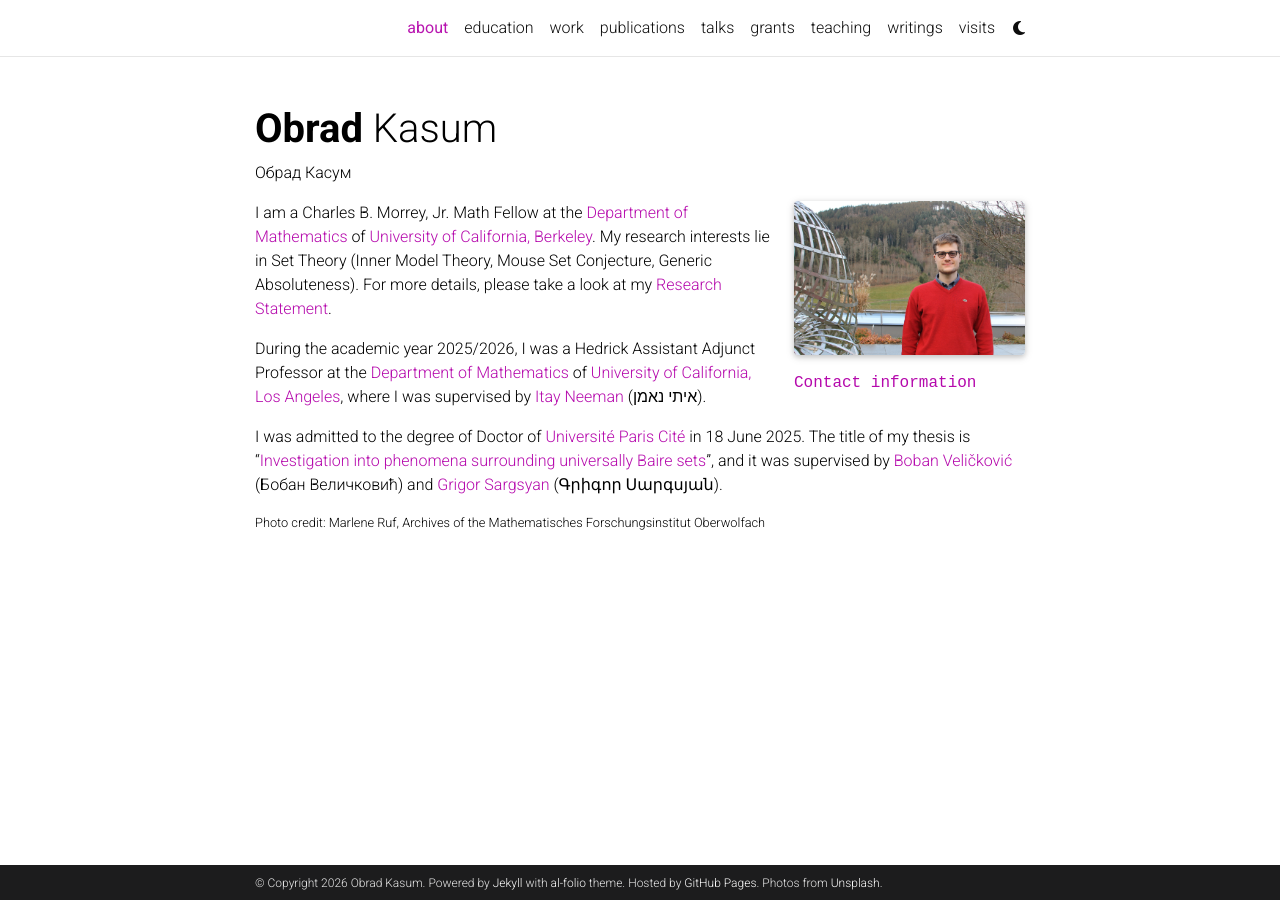
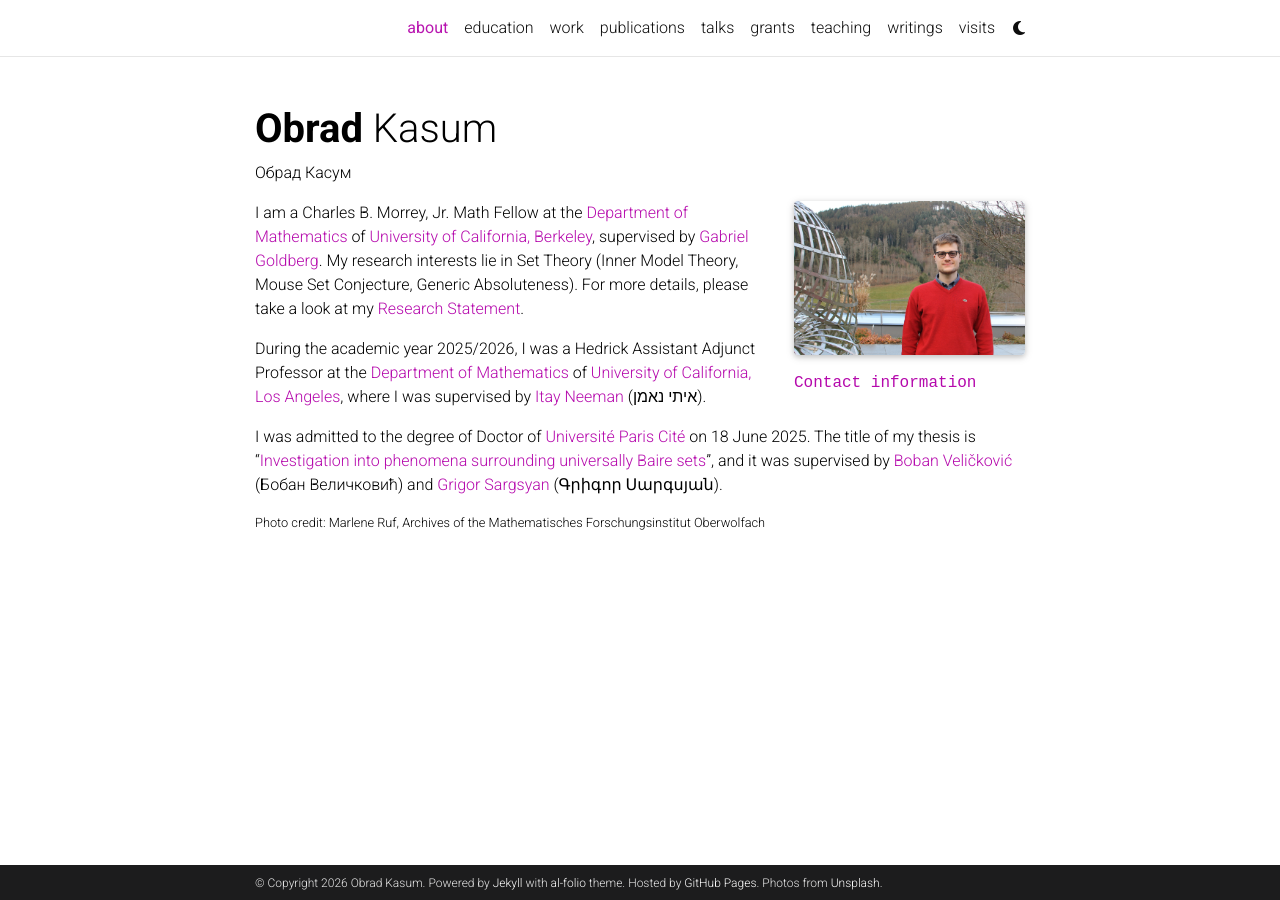
Before and after one commit to obradkasum/obradkasum.github.io, a Jekyll site: the page built from _pages/about.md, in a window 1280 px wide. Built offline with Jekyll 4.4.1, drawn with Linux system fonts in a browser that asks for light colours; full-size pictures stand in for the smaller copies a plugin makes; comment, search, counter and statistics services are not loaded; a style sheet for code colours, icons or effects is not loaded.

Commit message:
Update about.md

```diff
--- a/_pages/about.md
+++ b/_pages/about.md
@@ -21,11 +21,11 @@ latest_posts: false  # includes a list of the newest posts
 selected_papers: false # includes a list of papers marked as "selected={true}"
 social: false  # includes social icons at the bottom of the page
 ---
-I am a Charles B. Morrey, Jr. Math Fellow at the <a href="https://math.berkeley.edu/">Department of Mathematics</a> of <a href="https://www.berkeley.edu/">University of California, Berkeley</a>. My research interests lie in Set Theory (Inner Model Theory, Mouse Set Conjecture, Generic Absoluteness). For more details, please take a look at my <a href = '/assests/pdf/Research_Statement.pdf'>Research Statement</a>.
+I am a Charles B. Morrey, Jr. Math Fellow at the <a href="https://math.berkeley.edu/">Department of Mathematics</a> of <a href="https://www.berkeley.edu/">University of California, Berkeley</a>, supervised by <a href="https://math.berkeley.edu/~goldberg/">Gabriel Goldberg</a>. My research interests lie in Set Theory (Inner Model Theory, Mouse Set Conjecture, Generic Absoluteness). For more details, please take a look at my <a href = 'assets/pdf/Research_Statement.pdf'>Research Statement</a>.
 
 During the academic year 2025/2026, I was a Hedrick Assistant Adjunct Professor at the <a href = "https://ww3.math.ucla.edu/">Department of Mathematics</a> of <a href = "https://www.ucla.edu/">University of California, Los Angeles</a>, where I was supervised by <a href = "https://www.math.ucla.edu/~ineeman/">Itay Neeman</a> (איתי נאמן).
 
-I was admitted to the degree of Doctor of <a href='https://u-paris.fr/'>Université Paris Cité</a> in 18 June 2025.
+I was admitted to the degree of Doctor of <a href='https://u-paris.fr/'>Université Paris Cité</a> on 18 June 2025.
 The title of my thesis is "<a href = "https://hal.science/tel-05126507v1">Investigation into phenomena surrounding universally Baire sets</a>", and it was supervised by <a href='https://webusers.imj-prg.fr/~boban.velickovic/'>Boban Veličković</a> (Бобан Величковић) and <a href='https://grigorsarg.github.io/'>Grigor Sargsyan</a> (Գրիգոր Սարգսյան).
 
 <p style="font-size: 80%;">Photo credit: Marlene Ruf, Archives of the Mathematisches Forschungsinstitut Oberwolfach</p>
```
